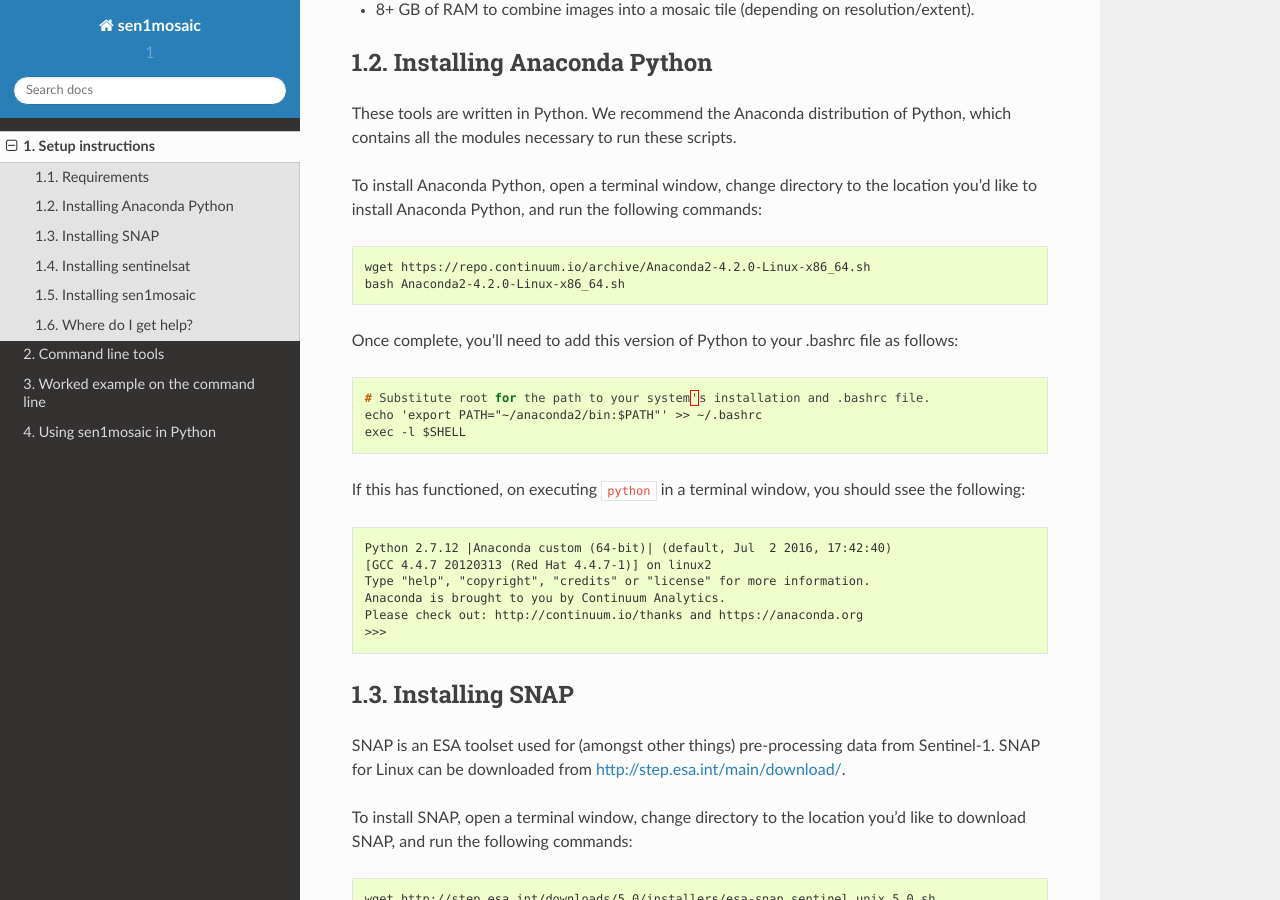
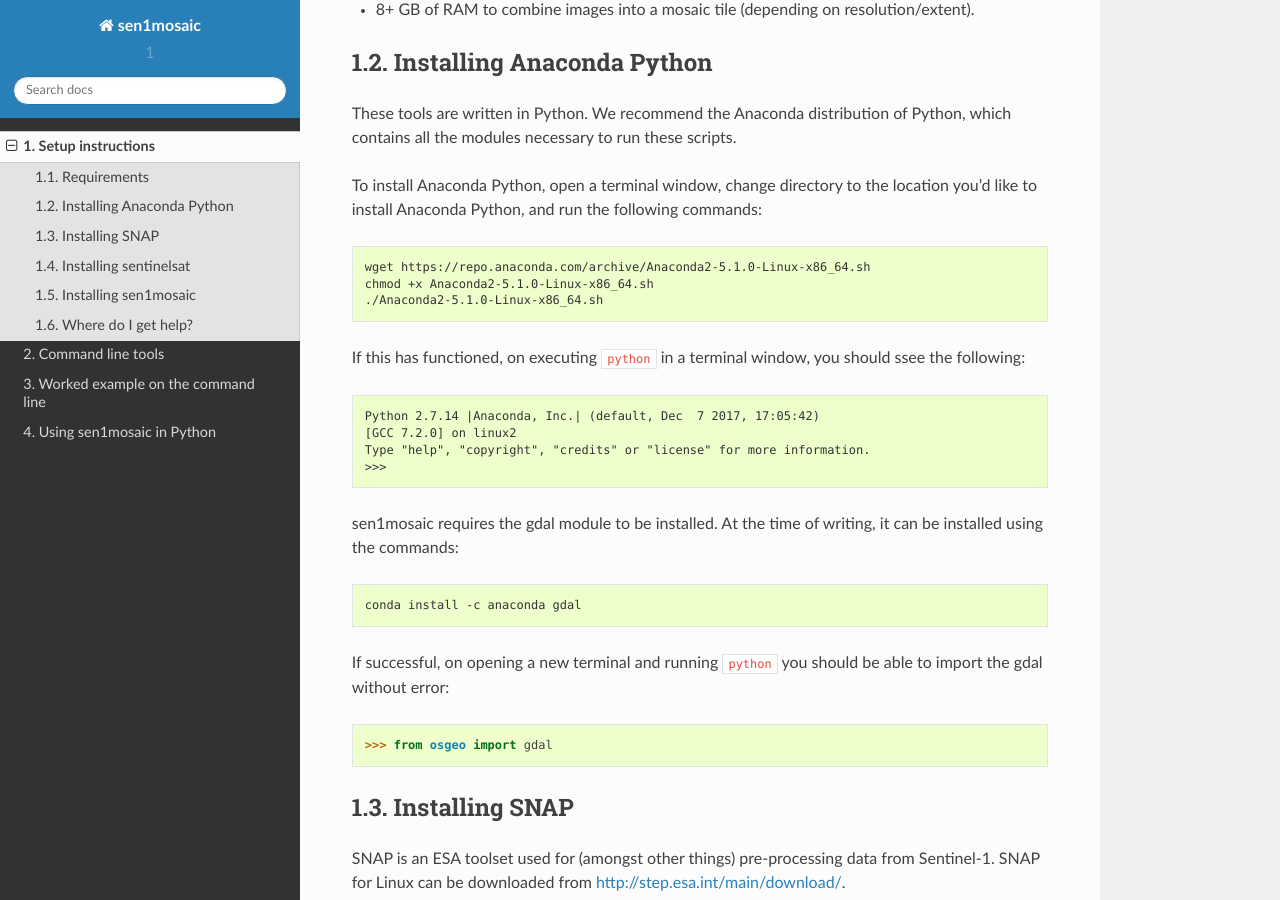
Before and after one commit to smfm-project/sen1mosaic, a Sphinx documentation site: the page built from docs/source/setup.rst, in a window 1280 px wide and 900 px high, scrolled down 338 px. Built offline with Sphinx 7.4.7 and the Read the Docs theme 2.0.0, drawn with Linux system fonts in a browser that asks for light colours.

Commit message:
updated docs to latest Anaconda version

```diff
--- a/docs/source/setup.rst
+++ b/docs/source/setup.rst
@@ -20,30 +20,30 @@ To install Anaconda Python, open a terminal window, change directory to the loca
 
 .. code-block:: console
 
-    wget https://repo.continuum.io/archive/Anaconda2-4.2.0-Linux-x86_64.sh
-    bash Anaconda2-4.2.0-Linux-x86_64.sh
-
-
-Once complete, you'll need to add this version of Python to your .bashrc file as follows:
-
-.. code-block:: console
-
-    # Substitute root for the path to your system's installation and .bashrc file.
-    echo 'export PATH="~/anaconda2/bin:$PATH"' >> ~/.bashrc
-    exec -l $SHELL
-
+    wget https://repo.anaconda.com/archive/Anaconda2-5.1.0-Linux-x86_64.sh
+    chmod +x Anaconda2-5.1.0-Linux-x86_64.sh
+    ./Anaconda2-5.1.0-Linux-x86_64.sh
 
 If this has functioned, on executing ``python`` in a terminal window, you should ssee the following:
 
 .. code-block:: console
 
-    Python 2.7.12 |Anaconda custom (64-bit)| (default, Jul  2 2016, 17:42:40)
-    [GCC 4.4.7 20120313 (Red Hat 4.4.7-1)] on linux2
+    Python 2.7.14 |Anaconda, Inc.| (default, Dec  7 2017, 17:05:42)
+    [GCC 7.2.0] on linux2
     Type "help", "copyright", "credits" or "license" for more information.
-    Anaconda is brought to you by Continuum Analytics.
-    Please check out: http://continuum.io/thanks and https://anaconda.org
     >>>
 
+sen1mosaic requires the gdal module to be installed. At the time of writing, it can be installed using the commands:
+
+.. code-block:: console
+
+    conda install -c anaconda gdal
+
+If successful, on opening a new terminal and running ``python`` you should be able to import the gdal without error:
+
+.. code-block:: python
+
+    >>> from osgeo import gdal
 
 Installing SNAP
 ---------------
```
Also changed, not shown: docs/source/sen1mosaic.rst (+32 -0 lines).
